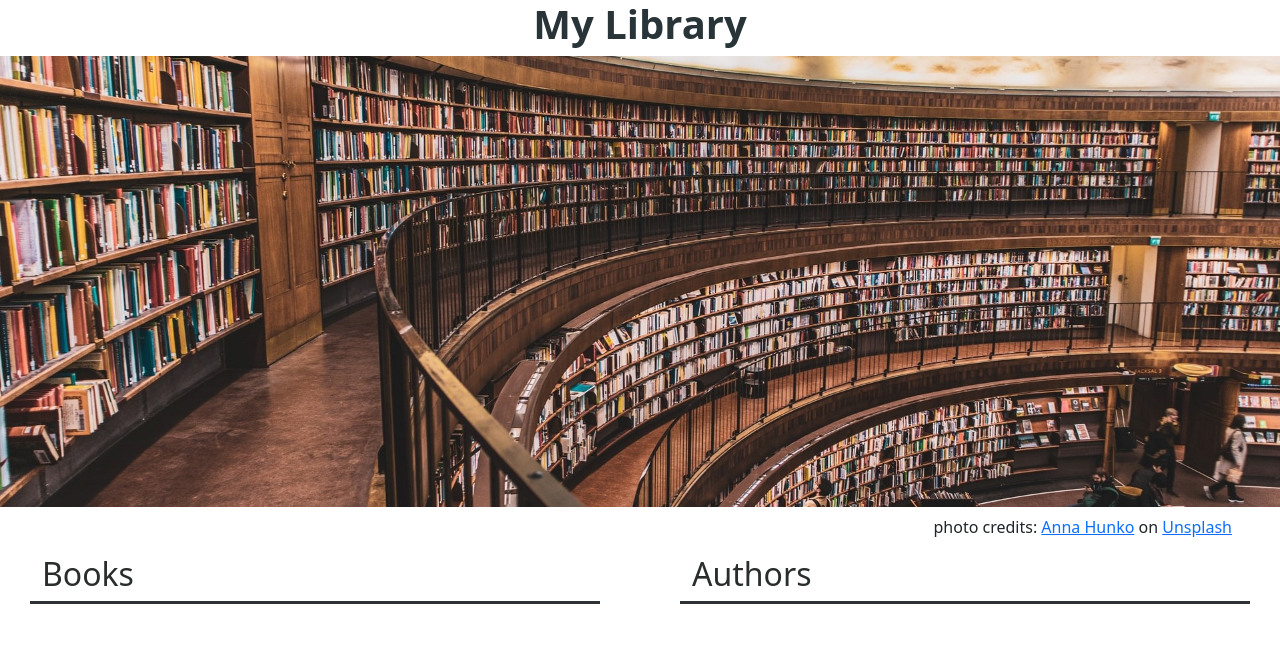
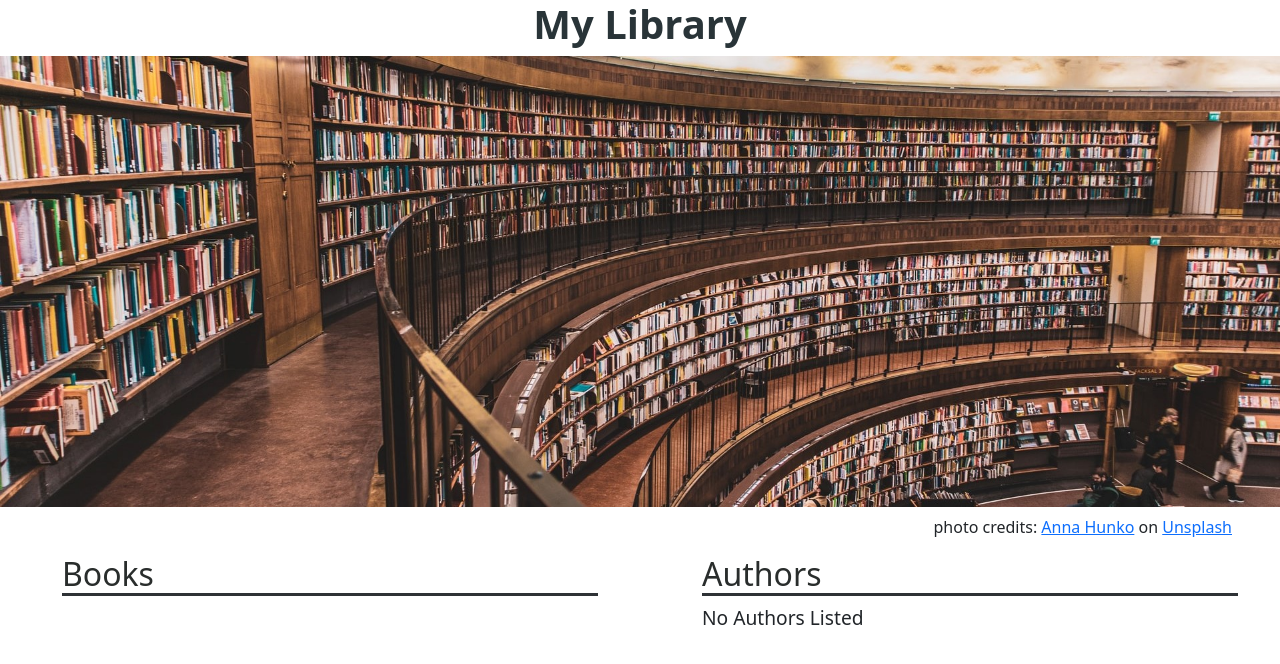
Before and after one commit to Manakal2/Test-Repo, a React (Create React App) app: page / in a window 1280 px wide. Shown: the top 664 px of the page. Built offline with nearby package versions, Linux system fonts and the light colour scheme.

Commit message:
No Authors Selected Messagae added

```diff
--- a/src/Assets/Styles/Partials/ContentScreen.scss
+++ b/src/Assets/Styles/Partials/ContentScreen.scss
@@ -2,19 +2,21 @@ $underline-color:#2e3235;
 $subtitle-color:#292d2c;
 
 .Content{
-    .Author{
+    .sub-title{
         color: $subtitle-color;
         border-bottom:3px solid $underline-color ;
         margin-right: 30px;
         margin-left: 50px;
     }
-    .Book{
+/*    .Book{
         color: $subtitle-color;
         border-bottom: 3px solid $underline-color;
         margin-right: 30px;
         margin-left: 30px;
-    }
+    }*/
     .msg-lbl{
         font-size: 1.2em;
+        margin-right: 30px;
+        margin-left: 50px;
     }
 }
--- a/src/Components/ContentScreen.tsx
+++ b/src/Components/ContentScreen.tsx
@@ -2,6 +2,7 @@ import React from "react";
 import {Col, Row} from "react-bootstrap";
 import AuthorTitle from "./Contents/Author/AuthorTitle";
 import BookTitle from "./Contents/Book/BookTitle";
+import Authorlist from "./Contents/Author/AuthorList";
 
 const ContentScreen=()=>{
     return(
@@ -12,9 +13,10 @@ const ContentScreen=()=>{
 
             <Col className='Author'>
                 <AuthorTitle/>
+                <Authorlist/>
             </Col>
+
         </Row>
-
     )
 }
 
--- a/src/Components/Contents/Author/AuthorList.tsx
+++ b/src/Components/Contents/Author/AuthorList.tsx
@@ -1,8 +1,14 @@
 import React from "react";
+import {Col, Row} from "react-bootstrap";
 
 const Authorlist= ()=>{
     return(
-        <label className='msg-lbl'>No Authors Listed</label>
+        <Row>
+            <Col xs={12}>
+                <label className='msg-lbl'>No Authors Listed</label>
+            </Col>
+        </Row>
+
 
     )
 }
--- a/src/Components/Contents/Author/AuthorTitle.tsx
+++ b/src/Components/Contents/Author/AuthorTitle.tsx
@@ -1,4 +1,5 @@
 import React from "react";
+//import {Col, Row} from "react-bootstrap";
 
 const AuthorTitle= ()=>{
     return(
--- a/src/Components/WelcomeScreen.tsx
+++ b/src/Components/WelcomeScreen.tsx
@@ -4,7 +4,7 @@ import Imagelib from '../Assets/Images/Welcome.jpg'
 const WelcomeScreen:React.FC=()=>{
     return(
             <Row className="welcome">
-                <Col  xs={12} className={'text-center'}>
+                <Col  xs={12} className={'text-center px-0'}>
                     <h1>My Library</h1>
                 </Col>
 
```
